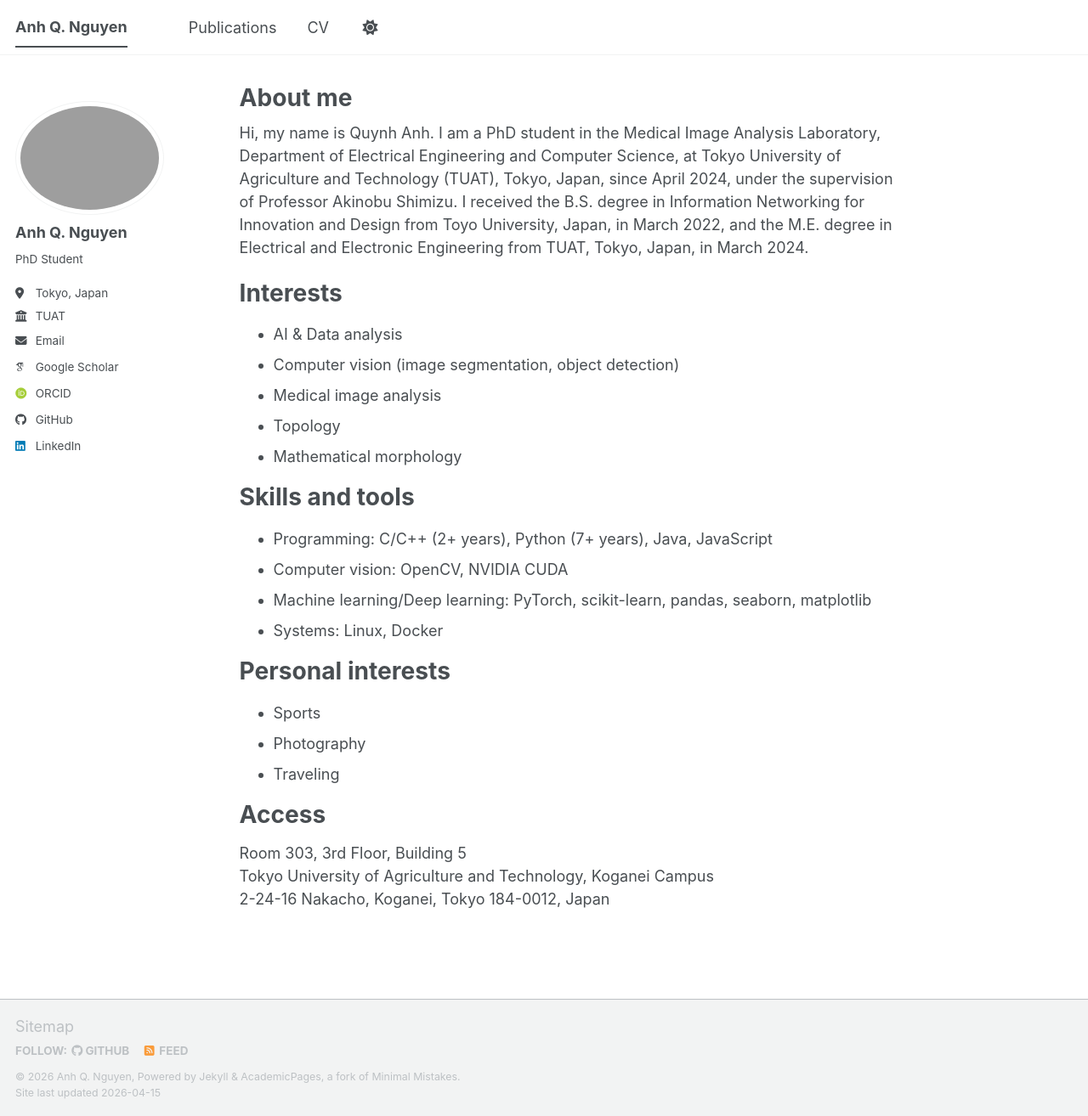
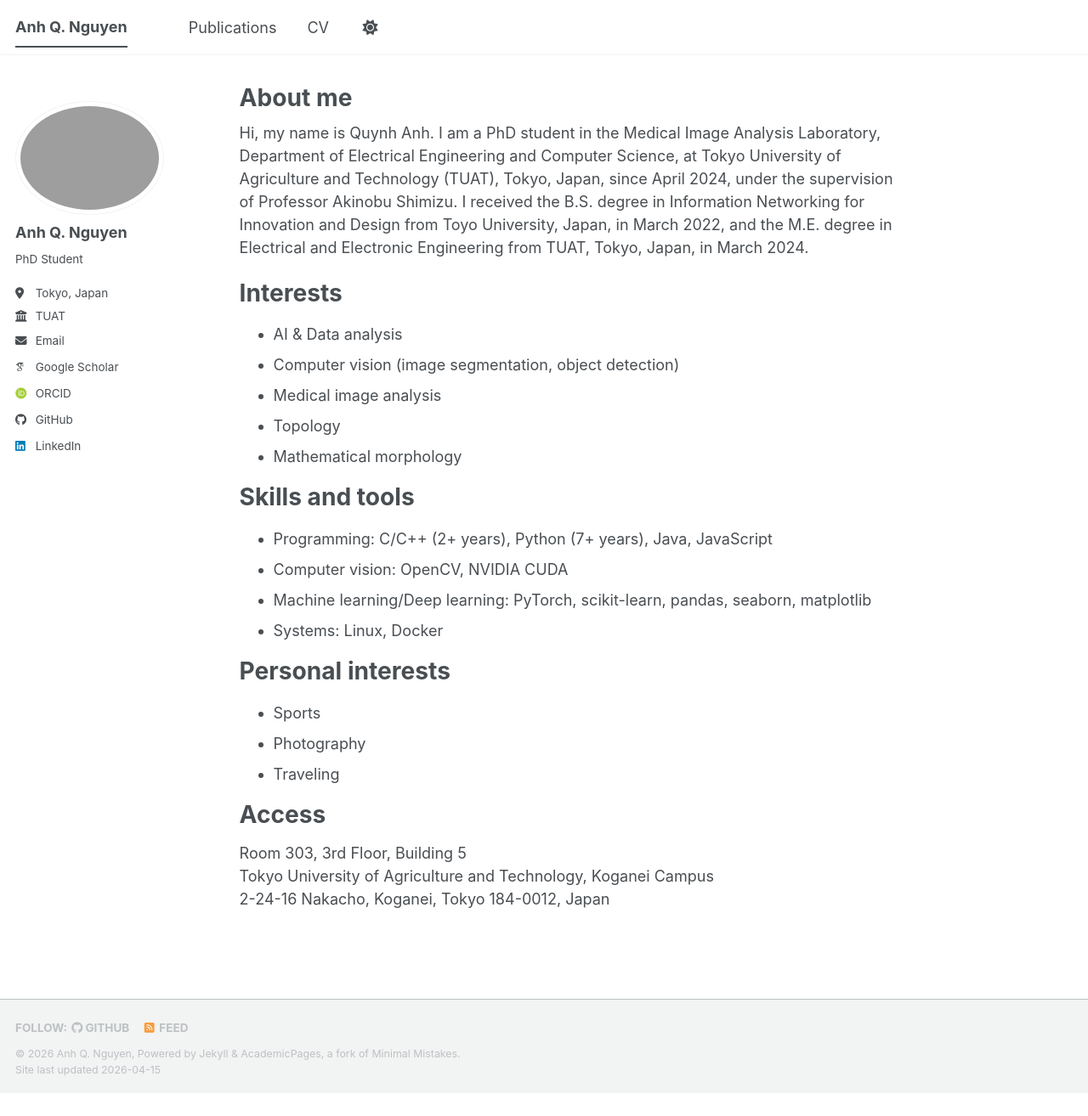
Before and after one commit to nguyenqanh/nguyenqanh.github.io, a Jekyll site: the page built from _pages/about.md, in a window 1280 px wide and 1314 px high. Shown: the whole window at 85% size. Built offline with Jekyll 4.4.1, drawn with Linux system fonts in a browser that asks for light colours; some web fonts are replaced; a script bundle is joined from its source files by our own code; library files that are not in the unit come from our copies.

Commit message:
Update main.scss

```diff
--- a/assets/css/main.scss
+++ b/assets/css/main.scss
@@ -41,3 +41,7 @@
     "vendor/font-awesome/solid",
     "vendor/font-awesome/brands"
 ;
+
+.page__footer a[href*="sitemap"] {
+  display: none !important;
+}
```
